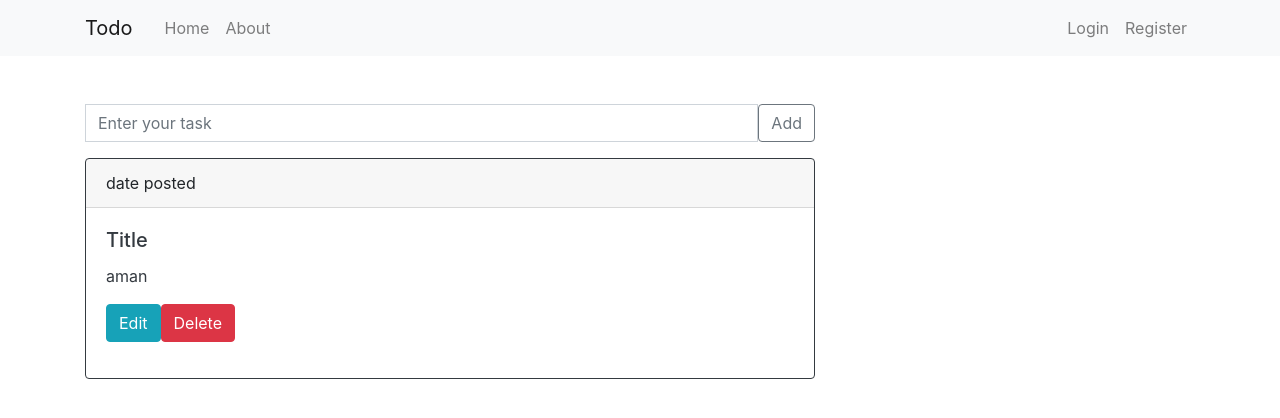
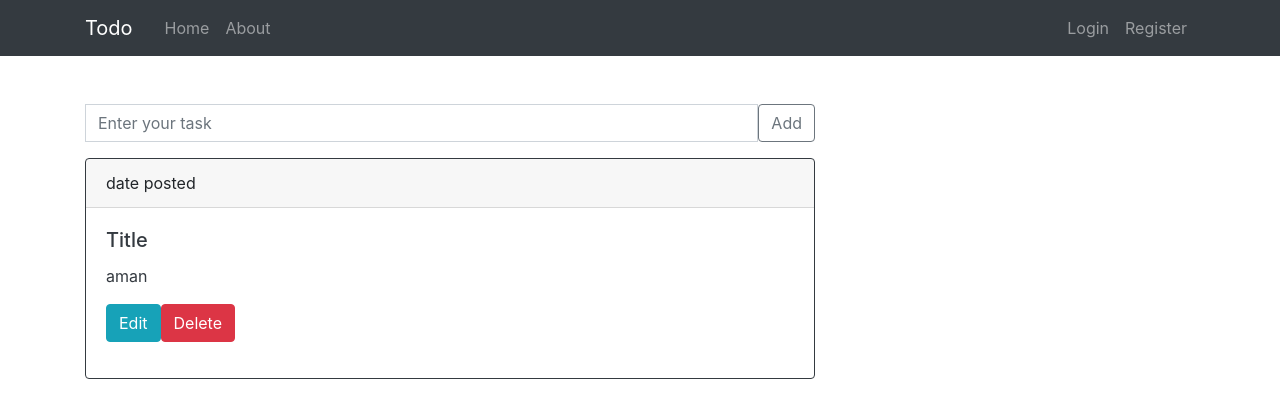
Before and after one commit to goyal-aman/Django-TodoApp, a Django app: page / in a window 1280 px wide. Shown: the top 418 px of the page. Run offline with Django 3.2, Linux system fonts and the light colour scheme; data comes from the database, SQL or seed files in the repository; both versions use the stored data as it was after the commit; some libraries are stand-ins or nearby versions.

Commit message:
changed nav bar color

```diff
--- a/todo/templates/todo/base.html
+++ b/todo/templates/todo/base.html
@@ -23,8 +23,8 @@
 
 <body></body>
     <header class="site-header">
-        <nav class="navbar navbar-expand-lg col mb-5 navbar-light bg-light">
-          <div class="container">
+      <nav class="navbar navbar-expand-lg col mb-5 navbar-dark bg-dark">
+        <div class="container">
             <a class="navbar-brand mr-4" href="#">Todo</a>
             <button class="navbar-toggler" type="button" data-toggle="collapse" data-target="#navbarToggle"
               aria-controls="navbarToggle" aria-expanded="false" aria-label="Toggle navigation">
--- a/users/templates/users/base.html
+++ b/users/templates/users/base.html
@@ -23,7 +23,7 @@
 
 <body></body>
     <header class="site-header">
-        <nav class="navbar navbar-expand-lg col mb-5 navbar-light bg-light">
+        <nav class="navbar navbar-expand-lg col mb-5 navbar-dark bg-dark">
           <div class="container">
             <a class="navbar-brand mr-4" href="#">Todo</a>
             <button class="navbar-toggler" type="button" data-toggle="collapse" data-target="#navbarToggle"
```
Also changed, not shown: db.sqlite3.
